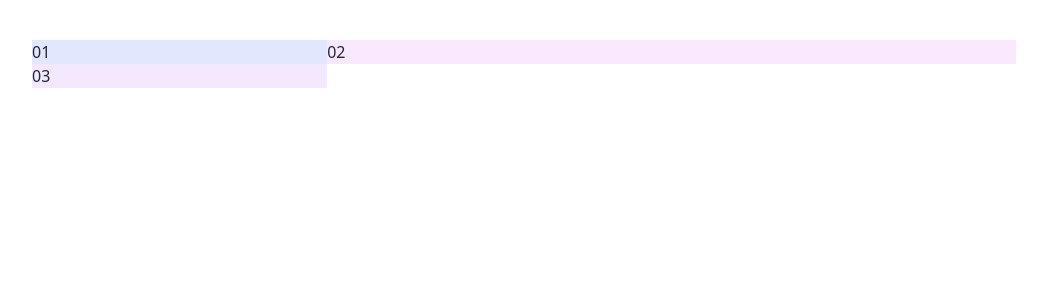
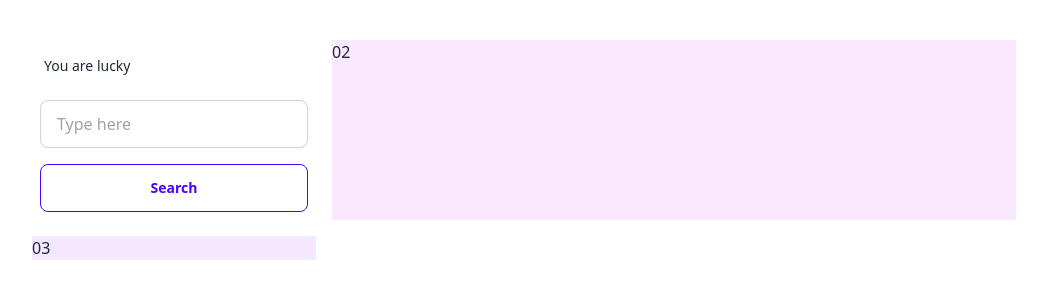
Before and after one commit to 0riion/dictionary-challenge, a React (Create React App) app: page / in a window 1280 px wide. Shown: the top 300 px of the page, without its empty margins (116-1163 px from the left). Built offline with nearby package versions, Linux system fonts and the light colour scheme.

Commit message:
feat: search form

```diff
--- a/src/App.js
+++ b/src/App.js
@@ -1,12 +1,13 @@
 import './App.css';
+import Search from './components/search';
 import Layout from './layout';
 
 function App() {
   return (
     <Layout>
-      <section className="grid grid-cols-10">
-        <div className="bg-indigo-100 col-span-10 md:col-span-3">
-          <span>01</span>
+      <section className="grid grid-cols-10 gap-4">
+        <div className="col-span-10 md:col-span-3">
+          <Search />
         </div>
         <div className="bg-fuchsia-100 col-span-10 md:col-span-7">
           <span>02</span>
--- /dev/null
+++ b/src/components/search/index.jsx
@@ -0,0 +1,11 @@
+export default function Search() {
+  return (
+    <div className="grid grid-cols-1 form-control w-full p-2 gap-4">
+      <label className="label col-span-1">
+        <span className="label-text">You are lucky</span>
+      </label>
+      <input type="text" placeholder="Type here" className="input input-bordered w-full col-span-1" />
+      <button className="btn  btn-outline btn-primary col-span-1">Search</button>
+    </div>
+  );
+};
```
